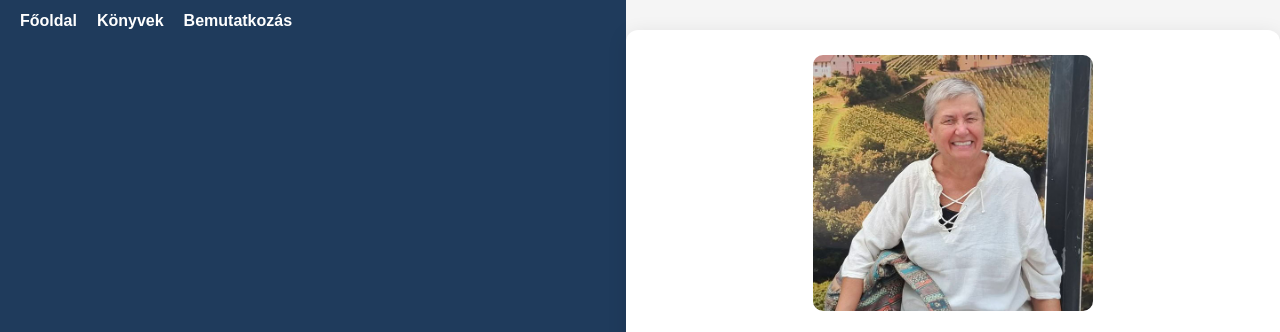
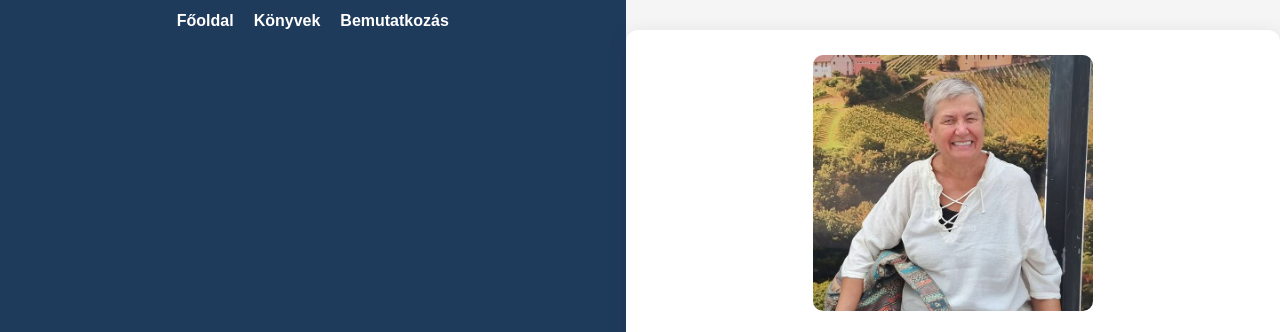
Before and after one commit to danica-books-teszt/danica-books-teszt.github.io, a website: page bemutatkozas.html in a window 1280 px wide. Shown: the top 332 px of the page. Drawn offline with Linux system fonts and the light colour scheme.

Commit message:
Update bemutatkozas.html

```diff
--- a/bemutatkozas.html
+++ b/bemutatkozas.html
@@ -15,7 +15,7 @@
             justify-content: center;
         }
 
-        /* Egységes felső navigáció */
+        /* ⭐ Egységes felső navigáció (középre igazítva) */
         .top-nav {
             background: #1f3b5c;
             padding: 12px 20px;
@@ -25,6 +25,7 @@
 
         .top-nav nav {
             display: flex;
+            justify-content: center;   /* <<< KÖZÉPRE IGAZÍTÁS */
             gap: 20px;
         }
 
@@ -39,7 +40,7 @@
             text-decoration: underline;
         }
 
-        /* Kártya */
+        /* ⭐ Kártya */
         .card {
             background: white;
             max-width: 700px;
@@ -73,7 +74,7 @@
 </head>
 <body>
 
-    <!-- Egységes fejléc -->
+    <!-- ⭐ Egységes fejléc -->
     <header class="top-nav">
         <nav>
             <a href="index.html">Főoldal</a>
```
